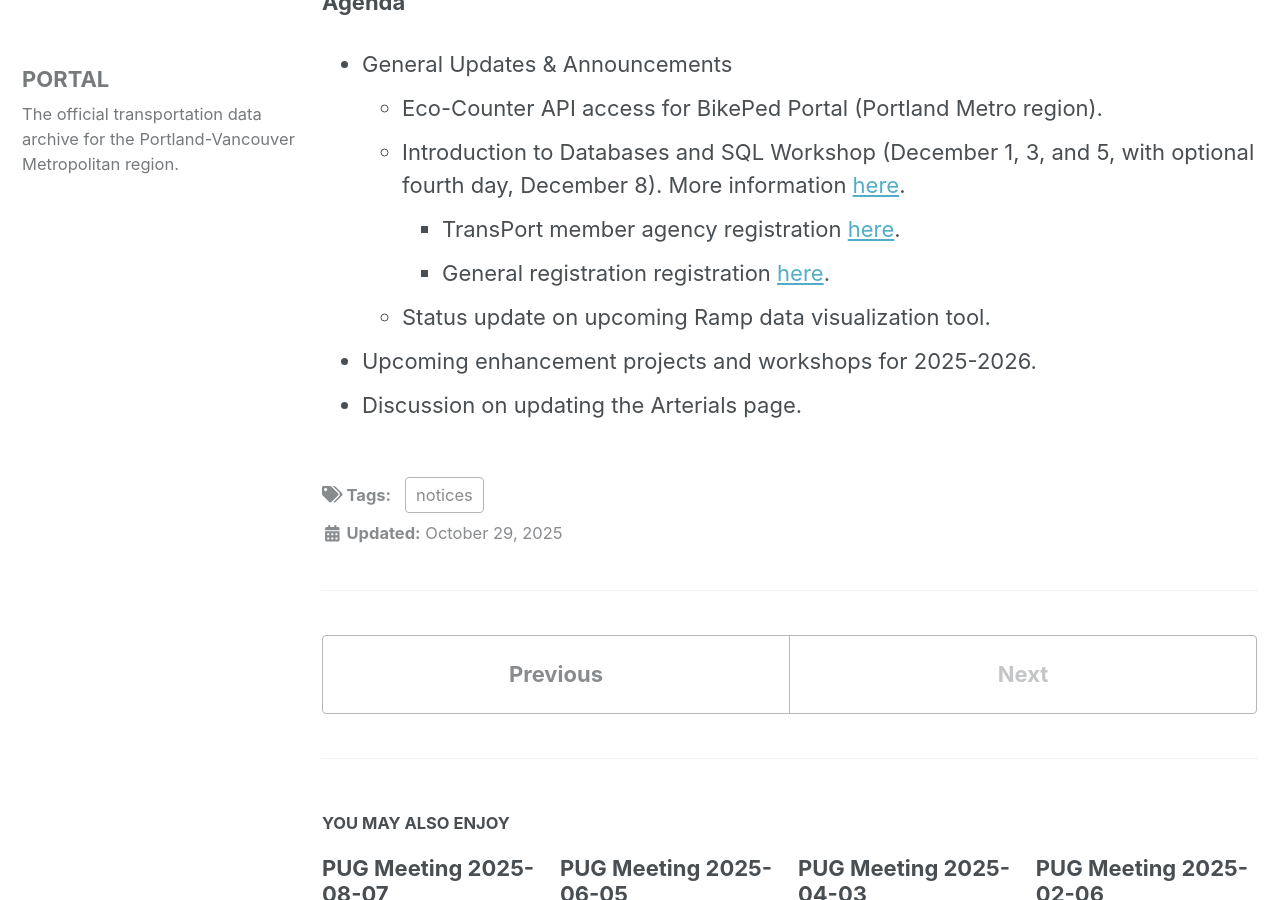
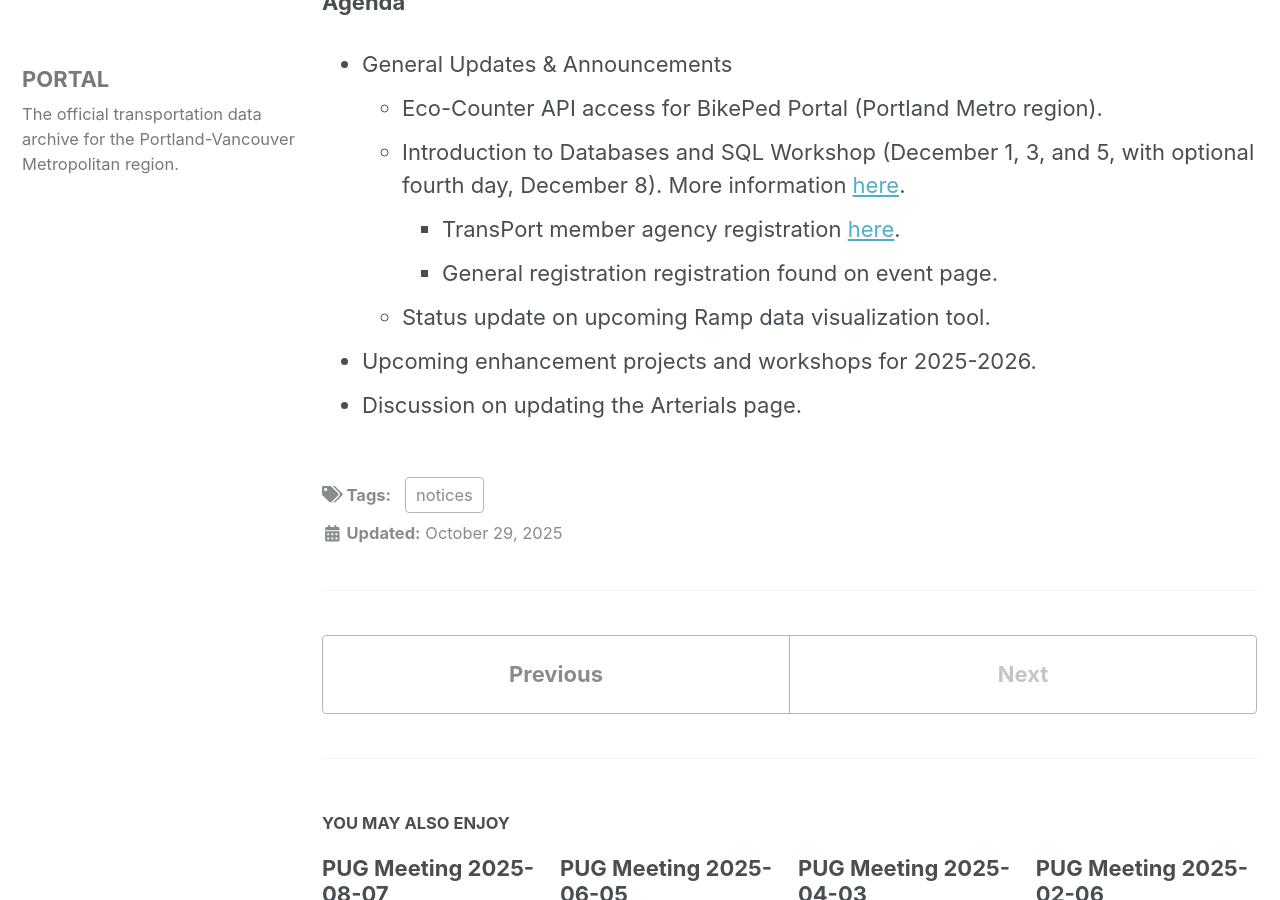
Before and after one commit to adus/portal-documentation, a Jekyll site: the page built from _posts/2025-10-29-pug-gourds.md, in a window 1280 px wide and 900 px high, scrolled down 309 px. Built offline with Jekyll 4.4.1, drawn with Linux system fonts in a browser that asks for light colours; nearby versions of some CDN libraries.

Commit message:
remove faulty general registration link

```diff
--- a/_posts/2025-10-29-pug-gourds.md
+++ b/_posts/2025-10-29-pug-gourds.md
@@ -11,7 +11,7 @@ __Agenda__
   - Eco-Counter API access for BikePed Portal (Portland Metro region).
   - Introduction to Databases and SQL Workshop (December 1, 3, and 5, with optional fourth day, December 8). More information [here](https://trec.pdx.edu/events/sql-workshop-dec-2025).
     - TransPort member agency registration [here](https://forms.gle/CCrz4BAxvzKcmGAk9).
-    - General registration registration [here](https://commerce.cashnet.com/cashnetg/static/storefront/pdxTREC/catalog).
+    - General registration registration found on event page.
   - Status update on upcoming Ramp data visualization tool.
 - Upcoming enhancement projects and workshops for 2025-2026.
 - Discussion on updating the Arterials page.
```
